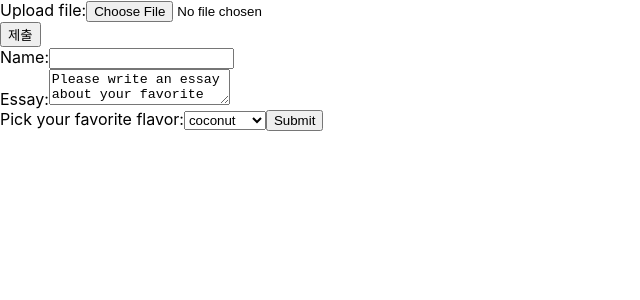
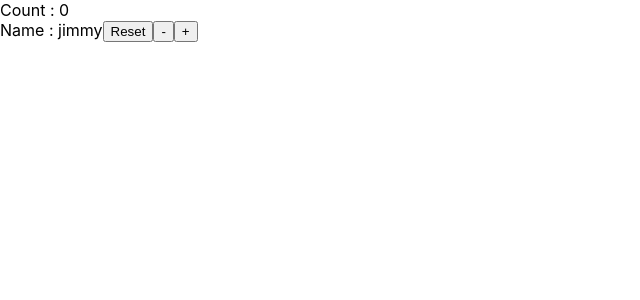
Before and after one commit to skgml0/react18-practice, a React (Create React App) app: page / in a window 1280 px wide. Shown: the top 300 px of the page, without its empty margins (0-640 px from the left). Built offline with nearby package versions, Linux system fonts and the light colour scheme; the HTML template or start-up script is replaced by a standard one.

Commit message:
useReducer

```diff
--- a/src/App.js
+++ b/src/App.js
@@ -1,13 +1,11 @@
 import './App.css';
 import React, { useState,useEffect } from 'react';
-import ControlledComponent from './components/Form/ControlledComponent';
-import UncontrolledComponent from './components/Form/UncontrolledComponent';
+import Reducer from './components/Reducer';
 function App() {
 
   return (
     <>
-    <UncontrolledComponent/>
-    <ControlledComponent/>
+    <Reducer/>
     </>
   );
 }
--- /dev/null
+++ b/src/components/Reducer.jsx
@@ -0,0 +1,33 @@
+import React,{useReducer} from 'react';
+// 그냥 state 관리면 동작할때마다 set해줘야함
+// 사용자가 많이 써야하는 것들 type으로 관리 가능
+function Reducer() {
+    const initialState = {count: 0, name: 'jimmy'};
+
+    function reducer(state, action){
+        switch(action.type){
+            case 'reset':
+                return initialState;
+            case 'increment':
+                return { count: state.count+1, name: 'timmy'};
+            case 'decrement':
+                return {count: state.count -1, name: 'amy'};
+            default:
+                throw new Error();
+        }
+    }
+
+    const [state,dispatch] = useReducer(reducer, initialState);
+    return (
+        <div>
+            Count : {state.count}
+            <br />
+            Name : {state.name}
+            <button onClick={() => dispatch({type:'reset'})}>Reset</button>
+            <button onClick={() =>  dispatch({type:'decrement'})}>-</button>
+            <button onClick={() => dispatch({type:'increment'})}>+</button>
+        </div>
+    );
+}
+
+export default Reducer;
```
